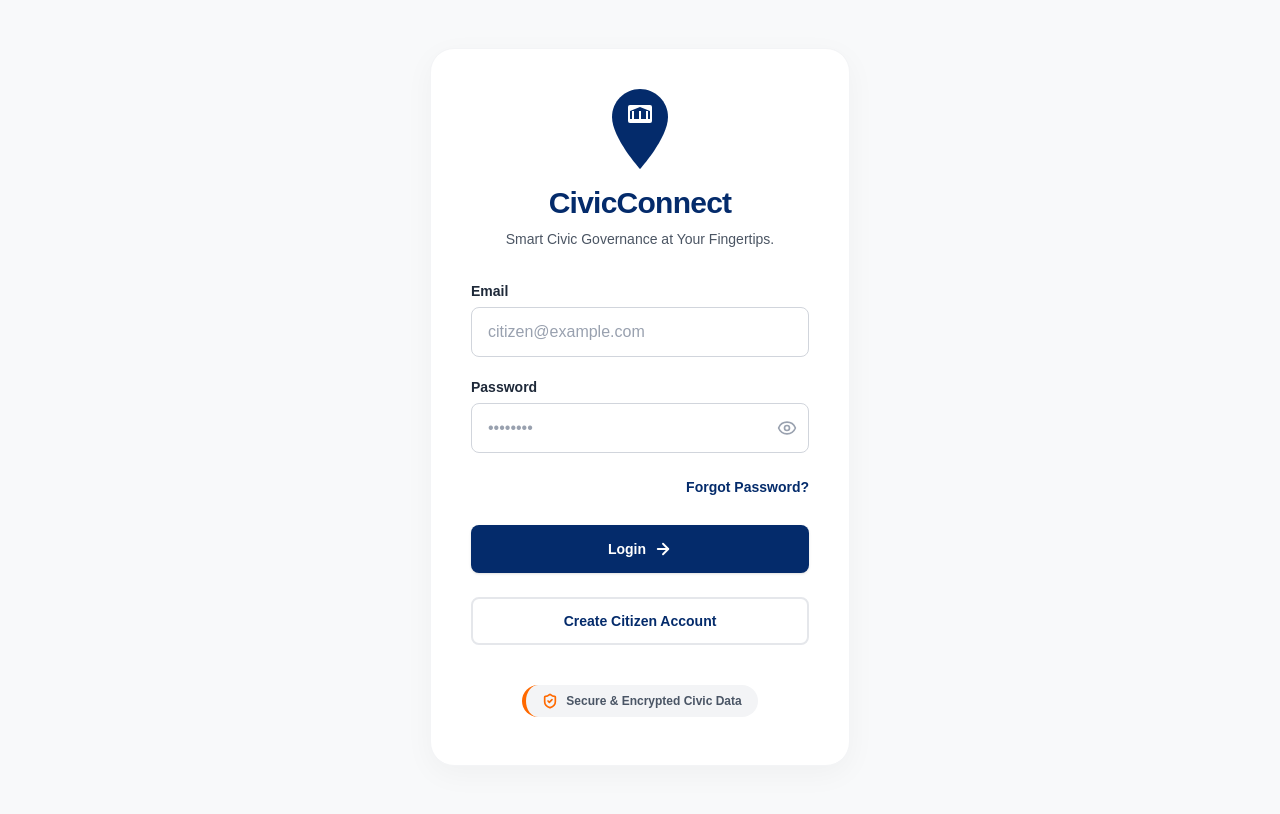
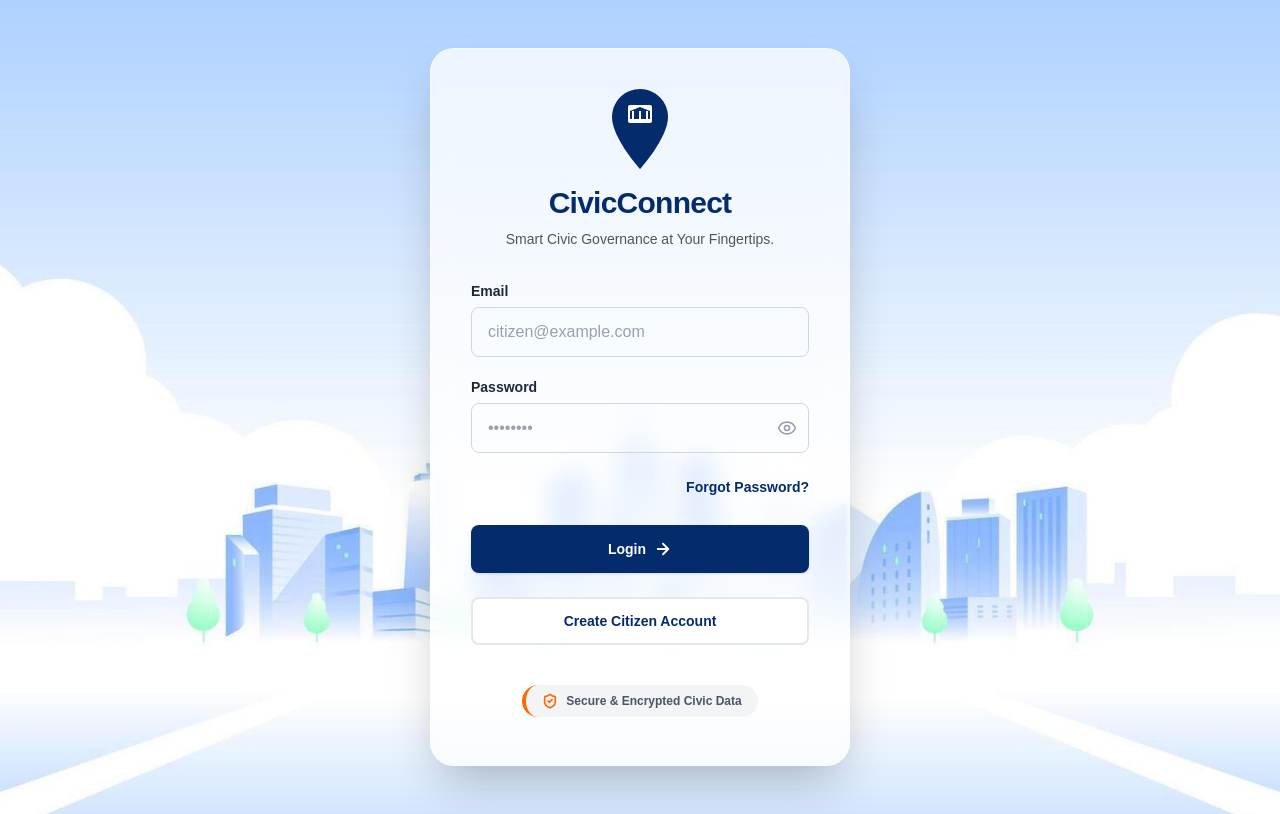
Before and after one commit to j-j-j-github/CivicConnect--Git-, a Next.js app in the folder civic-connect-client/: page /auth/login in a window 1280 px wide. Built offline with nearby package versions, Linux system fonts and the light colour scheme; no server answers.

Commit message:
Apply smartcity background to login/register and reduce glass transparency

```diff
--- a/civic-connect-client/src/app/auth/login/page.tsx
+++ b/civic-connect-client/src/app/auth/login/page.tsx
@@ -49,8 +49,11 @@ export default function LoginPage() {
   };
 
   return (
-    <div className="flex min-h-screen items-center justify-center bg-[#f8f9fa] px-4 font-sans py-12">
-      <div className="w-full max-w-[420px] rounded-3xl bg-white p-8 md:p-10 shadow-[0_8px_30px_rgb(0,0,0,0.04)] border border-gray-100 flex flex-col items-center">
+    <div
+      className="flex min-h-screen items-center justify-center px-4 font-sans py-12 bg-cover bg-center"
+      style={{ backgroundImage: "url('/smartcity.jpg')" }}
+    >
+      <div className="w-full max-w-[420px] rounded-3xl bg-white/75 backdrop-blur-md p-8 md:p-10 shadow-2xl border border-white/50 flex flex-col items-center">
 
         {/* Custom Logo */}
         <div className="mb-4 relative">
--- a/civic-connect-client/src/app/auth/register/page.tsx
+++ b/civic-connect-client/src/app/auth/register/page.tsx
@@ -56,8 +56,11 @@ export default function RegisterPage() {
 
   if (success) {
     return (
-      <div className="flex min-h-screen items-center justify-center bg-gray-50 px-4">
-        <div className="w-full max-w-md space-y-8 rounded-2xl bg-white p-8 shadow-xl text-center">
+      <div
+        className="flex min-h-screen items-center justify-center px-4 bg-cover bg-center"
+        style={{ backgroundImage: "url('/smartcity.jpg')" }}
+      >
+        <div className="w-full max-w-md space-y-8 rounded-3xl bg-white/75 backdrop-blur-md p-8 shadow-2xl text-center border border-white/50">
           <h2 className="text-2xl font-bold text-green-600">Registration Successful!</h2>
           <p className="text-gray-600">Redirecting to login...</p>
         </div>
@@ -66,8 +69,11 @@ export default function RegisterPage() {
   }
 
   return (
-    <div className="flex min-h-screen items-center justify-center bg-gray-50 px-4 py-12">
-      <div className="w-full max-w-md space-y-8 rounded-2xl bg-white p-8 shadow-xl">
+    <div
+      className="flex min-h-screen items-center justify-center px-4 py-12 bg-cover bg-center"
+      style={{ backgroundImage: "url('/smartcity.jpg')" }}
+    >
+      <div className="w-full max-w-md space-y-8 rounded-3xl bg-white/75 backdrop-blur-md p-8 shadow-2xl border border-white/50">
         <div className="text-center flex flex-col items-center">
           <div className="w-16 h-16 bg-[#1E3A8A] rounded-full flex items-center justify-center shadow-md mb-4">
             <span className="text-white font-bold text-3xl">C</span>
--- a/civic-connect-client/src/app/page.tsx
+++ b/civic-connect-client/src/app/page.tsx
@@ -45,7 +45,7 @@ export default function Home() {
         className="flex-1 flex flex-col items-center justify-center p-8 lg:p-24 text-center relative bg-cover bg-center"
         style={{ backgroundImage: "url('/smartcity.jpg')" }}
       >
-        <div className="max-w-4xl w-full space-y-8 relative z-10 p-8 bg-white/40 backdrop-blur-md rounded-3xl border border-white/50 shadow-xl">
+        <div className="max-w-4xl w-full space-y-8 relative z-10 p-8 bg-white/75 backdrop-blur-md rounded-3xl border border-white/50 shadow-xl">
           <h2 className="text-5xl lg:text-7xl font-extrabold text-gray-900 tracking-tight leading-[1.1]">
             Empowering Citizens for a <span className="text-[#042B6B]">Smarter City</span>
           </h2>
```
